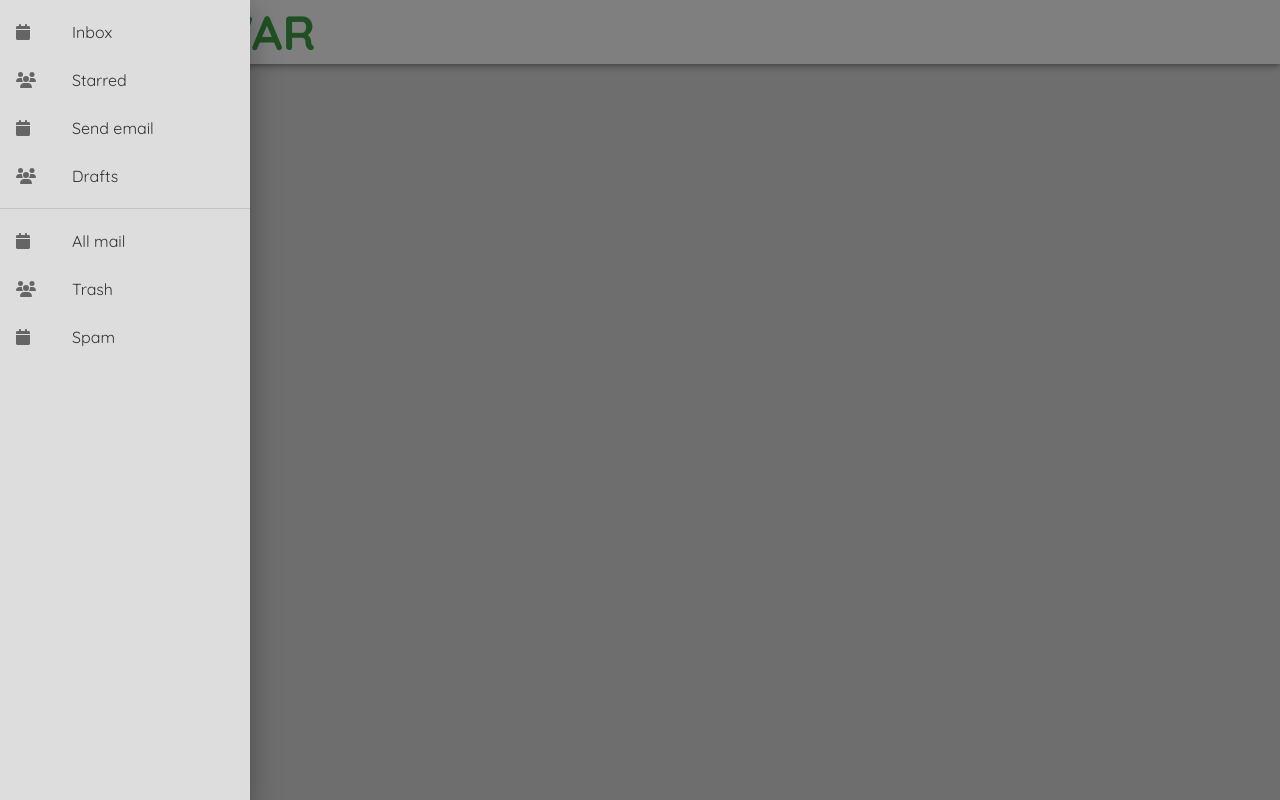
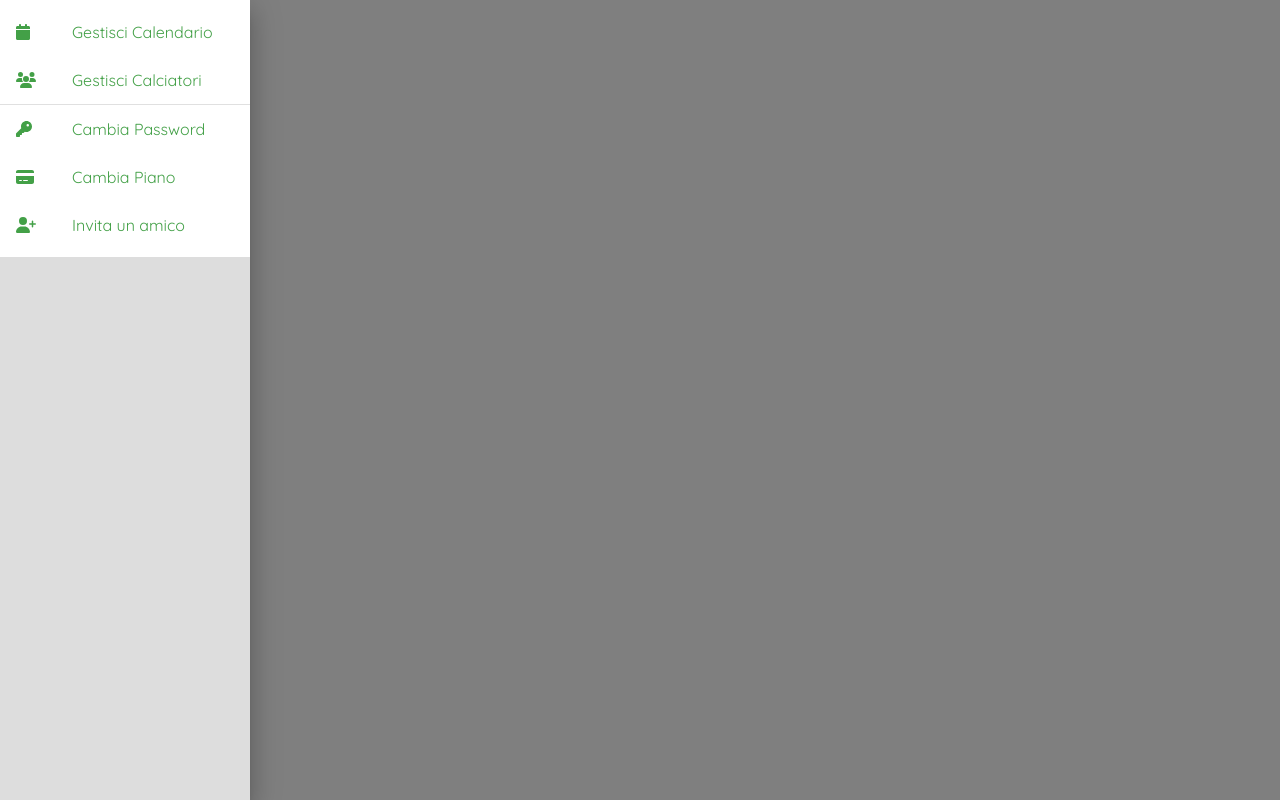
Before and after one commit to danielecomandini/astawar, a React (Vite) app: page /home in a window 1280 px wide. Both pictures are taken after a click on the button "menu". Shown: the top 800 px of the page. Built offline with nearby package versions, Linux system fonts and the light colour scheme.

Commit message:
Definizione del menu

```diff
--- /dev/null
+++ b/src/assets/menu/Menu.js
@@ -0,0 +1,25 @@
+import {
+  faCalendar,
+  faCreditCard,
+  faKey,
+  faUserPlus,
+  faUsers,
+} from "@fortawesome/free-solid-svg-icons";
+
+export const MENU = [
+  {
+    label: "ASTA",
+    functionalities: [
+      { label: "Gestisci Calendario", icon: faCalendar },
+      { label: "Gestisci Calciatori", icon: faUsers },
+    ],
+  },
+  {
+    label: "ACCOUNT",
+    functionalities: [
+      { label: "Cambia Password", icon: faKey },
+      { label: "Cambia Piano", icon: faCreditCard },
+      { label: "Invita un amico", icon: faUserPlus },
+    ],
+  },
+];
--- a/src/pages/home/components/AstaWarMenuPanel.jsx
+++ b/src/pages/home/components/AstaWarMenuPanel.jsx
@@ -8,8 +8,9 @@ import { ListItem } from "@mui/material";
 import { ListItemButton } from "@mui/material";
 import { ListItemIcon } from "@mui/material";
 import { ListItemText } from "@mui/material";
-import { faCalendar, faUsers } from "@fortawesome/free-solid-svg-icons";
 import AW_Icon from "../../../UI/elements/icons/AWIcon";
+import { MENU } from "../../../assets/menu/Menu";
+import { AW_COLORS } from "../../../UI/themes/AstaWarTheme";
 
 const AstaWarMenuPanel = ({ showMenu, onCloseHandler }) => {
   const onMenuClickHandler = () => {
@@ -17,38 +18,35 @@ const AstaWarMenuPanel = ({ showMenu, onCloseHandler }) => {
   };
 
   const DrawerList = (
-    <Box sx={{ width: 250 }} role="presentation" onClick={onMenuClickHandler}>
+    <Box
+      sx={{ width: 250, backgroundColor: AW_COLORS.white }}
+      role="presentation"
+      onClick={onMenuClickHandler}
+    >
       <List>
-        {["Inbox", "Starred", "Send email", "Drafts"].map((text, index) => (
-          <ListItem key={text} disablePadding>
+        {MENU.map((menu, idx) => (
+          <>
+            {idx !== 0 && <Divider />}
+            {menu.functionalities.map((funct, idx) => (
+              <ListItem
+                key={idx}
+                disablePadding
+                sx={{
+                  color: AW_COLORS.green,
+                }}
+              >
                 <ListItemButton>
                   <ListItemIcon>
-                {index % 2 === 0 ? (
-                  <AW_Icon icon={faCalendar} />
-                ) : (
-                  <AW_Icon icon={faUsers} />
-                )}
+                    <AW_Icon icon={funct.icon} color={AW_COLORS.green} />
                   </ListItemIcon>
-              <ListItemText primary={text} />
+                  <ListItemText
+                    primary={funct.label}
+                    sx={{ fontWeight: "bold" }}
+                  />
                 </ListItemButton>
               </ListItem>
             ))}
-      </List>
-      <Divider />
-      <List>
-        {["All mail", "Trash", "Spam"].map((text, index) => (
-          <ListItem key={text} disablePadding>
-            <ListItemButton onClick={onMenuClickHandler}>
-              <ListItemIcon>
-                {index % 2 === 0 ? (
-                  <AW_Icon icon={faCalendar} />
-                ) : (
-                  <AW_Icon icon={faUsers} />
-                )}
-              </ListItemIcon>
-              <ListItemText primary={text} />
-            </ListItemButton>
-          </ListItem>
+          </>
         ))}
       </List>
     </Box>
@@ -57,7 +55,11 @@ const AstaWarMenuPanel = ({ showMenu, onCloseHandler }) => {
   return (
     <div>
       <Button onClick={onMenuClickHandler}>Open drawer</Button>
-      <Drawer open={showMenu} onClose={onMenuClickHandler}>
+      <Drawer
+        open={showMenu}
+        sx={{ backgroundColor: AW_COLORS.white }}
+        onClose={onMenuClickHandler}
+      >
         {DrawerList}
       </Drawer>
     </div>
```
Lines whose indentation alone changed are shown as unchanged.
